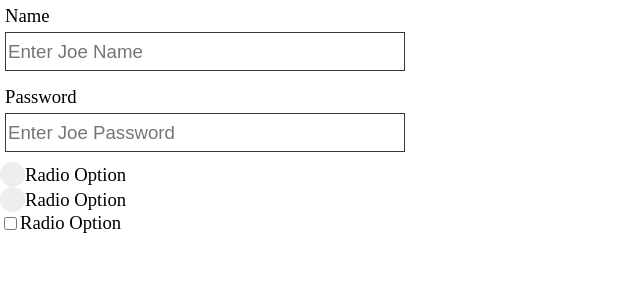
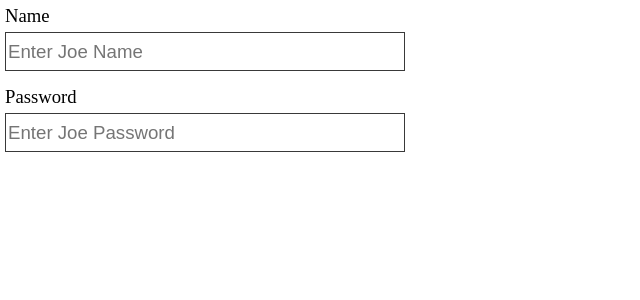
Before and after one commit to m-haris-n/react-input-elements, a React (Create React App) app: page / in a window 1280 px wide. Shown: the top 300 px of the page, without its empty margins (0-640 px from the left). Built offline with nearby package versions, Linux system fonts and the light colour scheme.

Commit message:
deployment config

```diff
--- a/src/App.js
+++ b/src/App.js
@@ -1,11 +1,10 @@
 import { useRef } from "react";
 import "./App.css";
 import Input from "./components/Input";
+import { BrowserRouter as Router, Routes, Route } from "react-router-dom";
 
-function App() {
-
+function Home(props) {
   const InputRef = useRef();
-
 
   const text = {
     id: "textField",
@@ -13,7 +12,7 @@ function App() {
     name: "textField",
     type: "text",
     value: "",
-    placeholder: "Enter Joe Name"
+    placeholder: "Enter Joe Name",
   };
   const password = {
     id: "password",
@@ -21,31 +20,49 @@ function App() {
     name: "password",
     type: "password",
     value: "",
-    placeholder: "Enter Joe Password"
+    placeholder: "Enter Joe Password",
   };
   const radio = {
     id: "radio",
     label: "Radio Option",
     name: "radio",
     type: "radio",
-    value: ""
+    value: "",
   };
   const checkbox = {
     id: "radio",
     label: "Radio Option",
     name: "radio",
     type: "checkbox",
-    value: ""
+    value: "",
   };
 
   return (
-    <div style={{fontFamily: 'Montserrat', display: "flex", flexDirection: 'column'}}>
-      <Input input={text} ref={InputRef} />
-      <Input input={password} ref={InputRef} />
-      <Input input={radio} ref={InputRef} />
-      <Input input={radio} ref={InputRef} />
-      <Input input={checkbox} ref={InputRef} />
-    </div>
+    <>
+      <div
+        style={{
+          fontFamily: "Montserrat",
+          display: "flex",
+          flexDirection: "column",
+        }}
+      >
+        <Input input={text} ref={InputRef} />
+        <Input input={password} ref={InputRef} />
+        {/* <Input input={radio} ref={InputRef} /> */}
+        {/* <Input input={radio} ref={InputRef} /> */}
+        {/* <Input input={checkbox} ref={InputRef} /> */}
+      </div>
+    </>
+  );
+}
+
+function App() {
+  return (
+    <Router basename={window.location.pathname || ""}>
+      <Routes>
+        <Route exact path="/" element={<Home />} />
+      </Routes>
+    </Router>
   );
 }
 
--- a/src/index.js
+++ b/src/index.js
@@ -3,6 +3,7 @@ import ReactDOM from 'react-dom/client';
 import './index.css';
 import App from './App';
 import reportWebVitals from './reportWebVitals';
+
 
 const root = ReactDOM.createRoot(document.getElementById('root'));
 root.render(
```
Also changed, not shown: package.json (+6 -3 lines), 1 other file (tests, documents, lock files or other folders).
